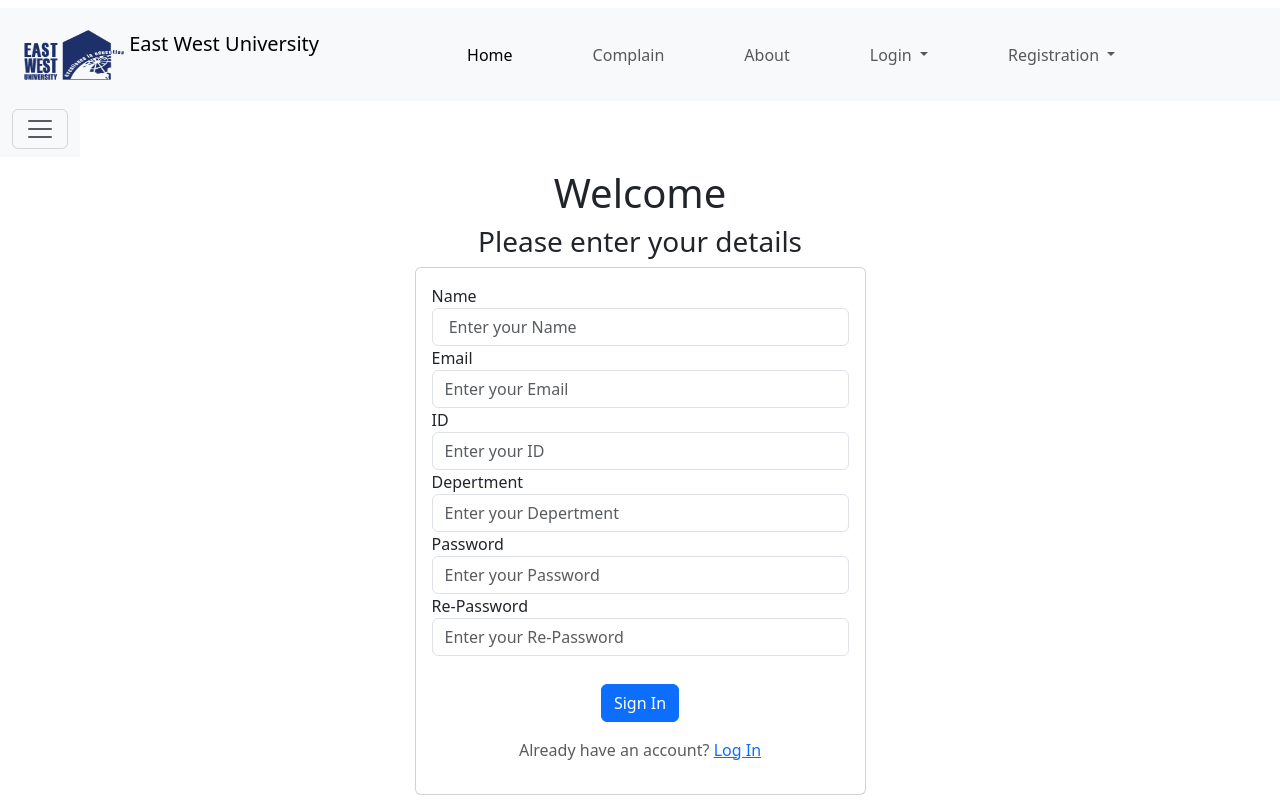
After one commit to mh-zaman/Grievance-Redressal-System, a Django app: page /registration_student/ in a window 1280 px wide. The commit adds this page. Run offline with Django 4.2, Linux system fonts and the light colour scheme.

Commit message:
new changes merged

```diff
--- a/redressal_app/urls.py
+++ b/redressal_app/urls.py
@@ -7,5 +7,7 @@ urlpatterns = [
     path('login_faculty/', views.login_faculty, name="login_faculty"),
     path('login_proctor/', views.login_proctor, name="login_proctor"),
     path('login_student/', views.login_student, name="login_student"),
-    path('registration/', views.registration, name="registration")
+    path('registration_student/', views.registration_student, name="registration_student"),
+    path('registration_faculty/', views.registration_faculty, name="registration_faculty"),
+    path('complain/', views.complain_faculty, name="complain"),
 ]
--- a/redressal_app/views.py
+++ b/redressal_app/views.py
@@ -22,5 +22,11 @@ def login_proctor(request):
 def login_student(request):
     return render (request, 'login_student.html')
 
-def registration(request):
-    return render (request, 'registration.html')
+def registration_student(request):
+    return render (request, 'registration_student.html')
+
+def registration_faculty(request):
+    return render (request, 'registration_faculty.html')
+
+def complain_faculty(request):
+    return render (request, 'complain.html')
--- a/templates/complain.html
+++ b/templates/complain.html
@@ -4,7 +4,8 @@
 {% block title %} Admin Login {% endblock %}
 
 {% block css %}
-body {
+<style>
+  body {
     margin: 0;
     padding: 0;
     font-family: Arial, sans-serif;
@@ -59,6 +60,9 @@ body {
   button[type="submit"]:hover {
     background-color: #000000;
   }
+
+</style>
+
 {% endblock %}
 
 {% block body %}
--- a/templates/complaint_details.html
+++ b/templates/complaint_details.html
@@ -4,6 +4,7 @@
 {% block title %} Complaint Details {% endblock %}
 
 {% block css %}
+<style>
 body {
 margin: 0;
 padding: 0;
@@ -105,11 +106,12 @@ body {
 background-color: rgb(216, 216, 226);
 }
 #button2:hover{
-    background-color:  rgb(216, 216, 226);
+background-color: rgb(216, 216, 226);
 }
 #button3:hover{
-    background-color:  rgb(216, 216, 226);
+background-color: rgb(216, 216, 226);
 }
+</style>
 
 {% endblock %}
 
--- a/templates/login_admin.html
+++ b/templates/login_admin.html
@@ -9,7 +9,7 @@
 
 {% block body %}
 
-<div class="pt-5">
+<div class="pt-1">
     <h1 class="text-center">Welcome back</h1>
     <h3 class="text-center">Please enter your details</h3>
 
--- a/templates/navbar_unauthenticated.html
+++ b/templates/navbar_unauthenticated.html
@@ -40,7 +40,7 @@
                         </li>
                         &emsp;&emsp;&emsp;&emsp;
                         <li class="nav-item">
-                            <a class="nav-link" href="#">Complain</a>
+                            <a class="nav-link" href="/complain">Complain</a>
                         </li>
                         &emsp;&emsp;&emsp;&emsp;
                         <li class="nav-item">
@@ -60,10 +60,18 @@
                             </ul>
                         </li>
                         &emsp;&emsp;&emsp;&emsp;
-                        <li class="nav-item">
-                            <a class="nav-link" href="/registration/">Register</a>
+                        <li class="nav-item dropdown">
+                            <a class="nav-link dropdown-toggle" href="#" role="button" data-bs-toggle="dropdown"
+                                aria-expanded="false">
+                                Registration
+                            </a>
+                            <ul class="dropdown-menu">
+                                <li><a class="dropdown-item" href="/registration_student/">Student</a></li>
+                                <li><a class="dropdown-item" href="/registration_faculty/">Faculty</a></li>
+                            </ul>
                         </li>
                     </ul>
+                    &emsp;&emsp;&emsp;&emsp;&emsp;&emsp;&emsp;&emsp;&emsp;&emsp;
 
                 </div>
             </div>
--- /dev/null
+++ b/templates/registration_student.html
@@ -0,0 +1,72 @@
+<!Doctype html>
+{% extends 'navbar_unauthenticated.html' %}
+
+{% block title %} Students Registration {% endblock %}
+
+{% block css %}
+{% endblock %}
+
+{% block body %}
+
+<div class="pt-1">
+    <h1 class="text-center">Welcome </h1>
+    <h3 class="text-center">Please enter your details</h3>
+
+    <div class="container">
+        <div class="row">
+            <div class="col-md-5 mx-auto">
+                <div class="card card-body">
+
+                    <form id="submitForm" action="/login" method="post" data-parsley-validate=""
+                        data-parsley-errors-messages-disabled="true" novalidate="" _lpchecked="1"><input type="hidden"
+                            name="_csrf" value="7635eb83-1f95-4b32-8788-abec2724a9a4">
+
+                        <div class="form-group required">
+                            <lsabel for="user_name">Name</lsabel>
+                            <input type="text" class="form-control " id="username" required="" name="username" value=""
+                                placeholder=" Enter your Name">
+                        </div>
+                        <div class="form-group required">
+                            <lsabel for="user_mail">Email</lsabel>
+                            <input type="text" class="form-control " id="user_mail" required="" name="user_mail"
+                                value="" placeholder="Enter your Email">
+                        </div>
+                        <div class="form-group required">
+                            <lsabel for="user_id">ID</lsabel>
+                            <input type="text" class="form-control " id="user_id" required="" name="user_id" value=""
+                                placeholder="Enter your ID">
+                        </div>
+                        <div class="form-group required">
+                            <lsabel for="user_dept">Depertment</lsabel>
+                            <input type="text" class="form-control" required="" id="user_dept" name="user_dept" value=""
+                                placeholder="Enter your Depertment">
+                        </div>
+                        <div class="form-group required">
+                            <lsabel for="user_pass">Password</lsabel>
+                            <input type="password" class="form-control" required="" id="user_pass" name="user_pass"
+                                value="" placeholder="Enter your Password">
+                        </div>
+                        <div class="form-group required">
+                            <lsabel for="user_repass">Re-Password</lsabel>
+                            <input type="password" class="form-control" required="" id="user_repass" name="user_repass"
+                                value="" placeholder="Enter your Re-Password">
+                        </div>
+
+                        <div class="form-group mt-4 mb-4">
+
+                        </div>
+                        <div class="form-group pt-1 text-center">
+                            <button class="btn btn-primary btn-block" type="submit">Sign In</button>
+                        </div>
+                    </form>
+                    <p class="small-xl pt-3 text-center">
+                        <span class="text-muted">Already have an account?</span>
+                        <a href="#">Log In</a>
+                    </p>
+                </div>
+            </div>
+        </div>
+    </div>
+</div>
+
+{% endblock %}
```
Also changed, not shown: templates/registration_faculty.html (renamed from templates/registration.html, +9 -7 lines). Lines whose indentation alone changed are shown as unchanged.
